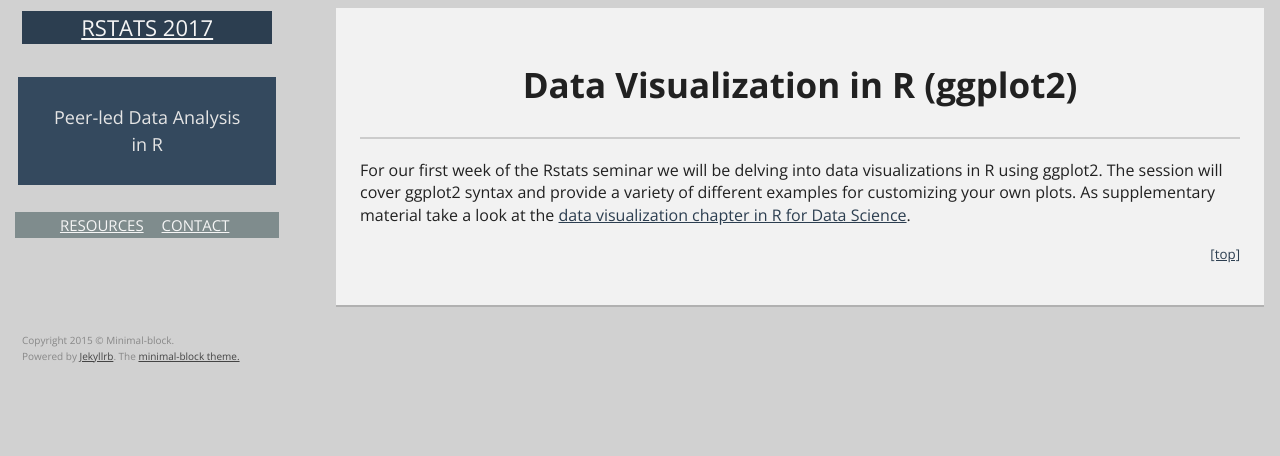
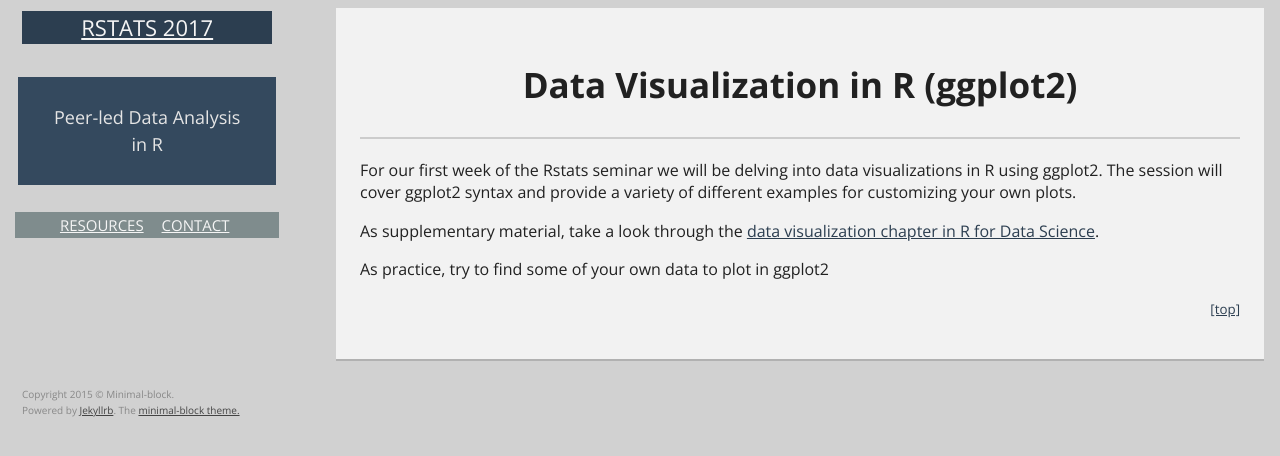
Before and after one commit to CCBBatUT/rstats_fall2017, a Jekyll site: the page built from _posts/2016-09-15-seminar_01.md, in a window 1280 px wide. Shown: the top 456 px of the page. Built offline with Jekyll 4.4.1, drawn with Linux system fonts in a browser that asks for light colours.

Commit message:
Add first lecture zip -CDM

```diff
--- a/_posts/2016-09-15-seminar_01.md
+++ b/_posts/2016-09-15-seminar_01.md
@@ -6,4 +6,8 @@ permalink: /1_ggplot/
 materials: files/1_ggplot.zip
 ---
 
-For our first week of the Rstats seminar we will be delving into data visualizations in R using ggplot2. The session will cover ggplot2 syntax and provide a variety of different examples for customizing your own plots. As supplementary material take a look at the [data visualization chapter in R for Data Science](http://r4ds.had.co.nz/data-visualisation.html).
+For our first week of the Rstats seminar we will be delving into data visualizations in R using ggplot2. The session will cover ggplot2 syntax and provide a variety of different examples for customizing your own plots.
+
+As supplementary material, take a look through the [data visualization chapter in R for Data Science](http://r4ds.had.co.nz/data-visualisation.html).
+
+As practice, try to find some of your own data to plot in ggplot2
```
Also changed, not shown: 1 other file.
